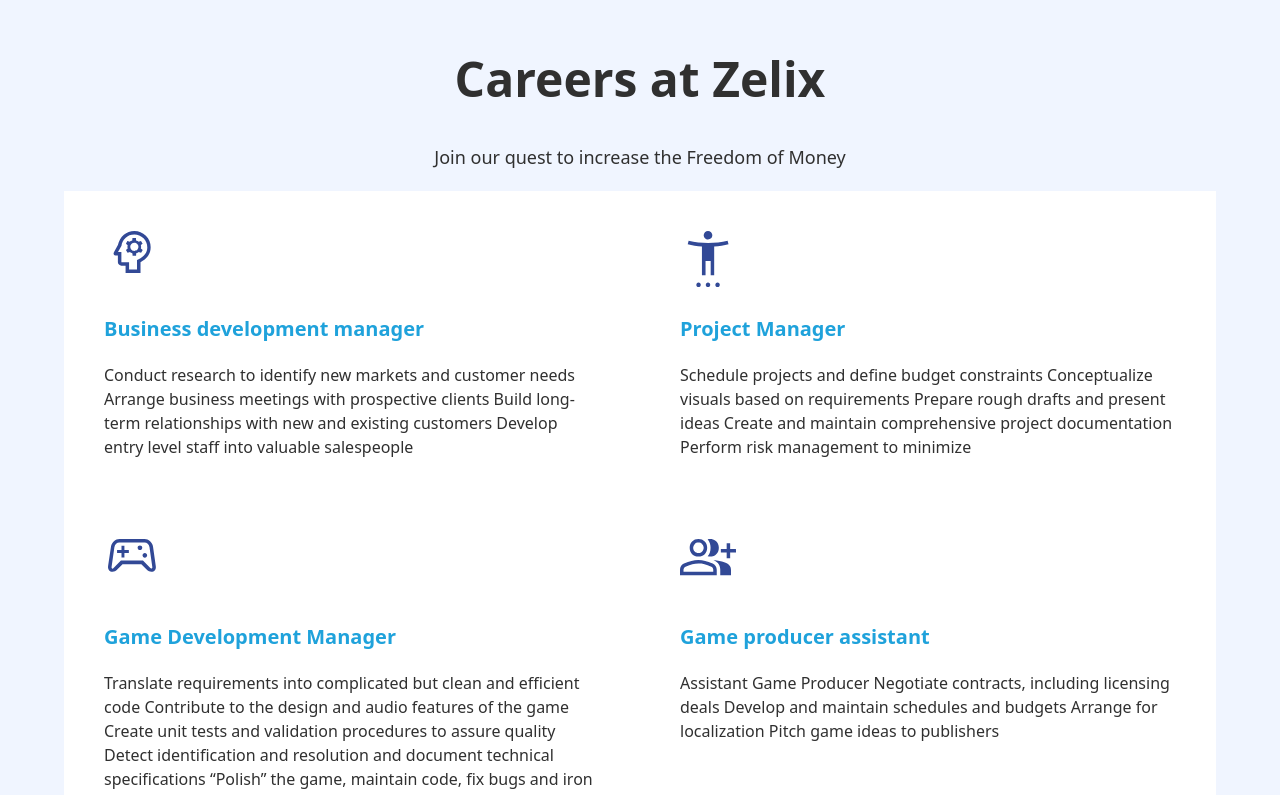
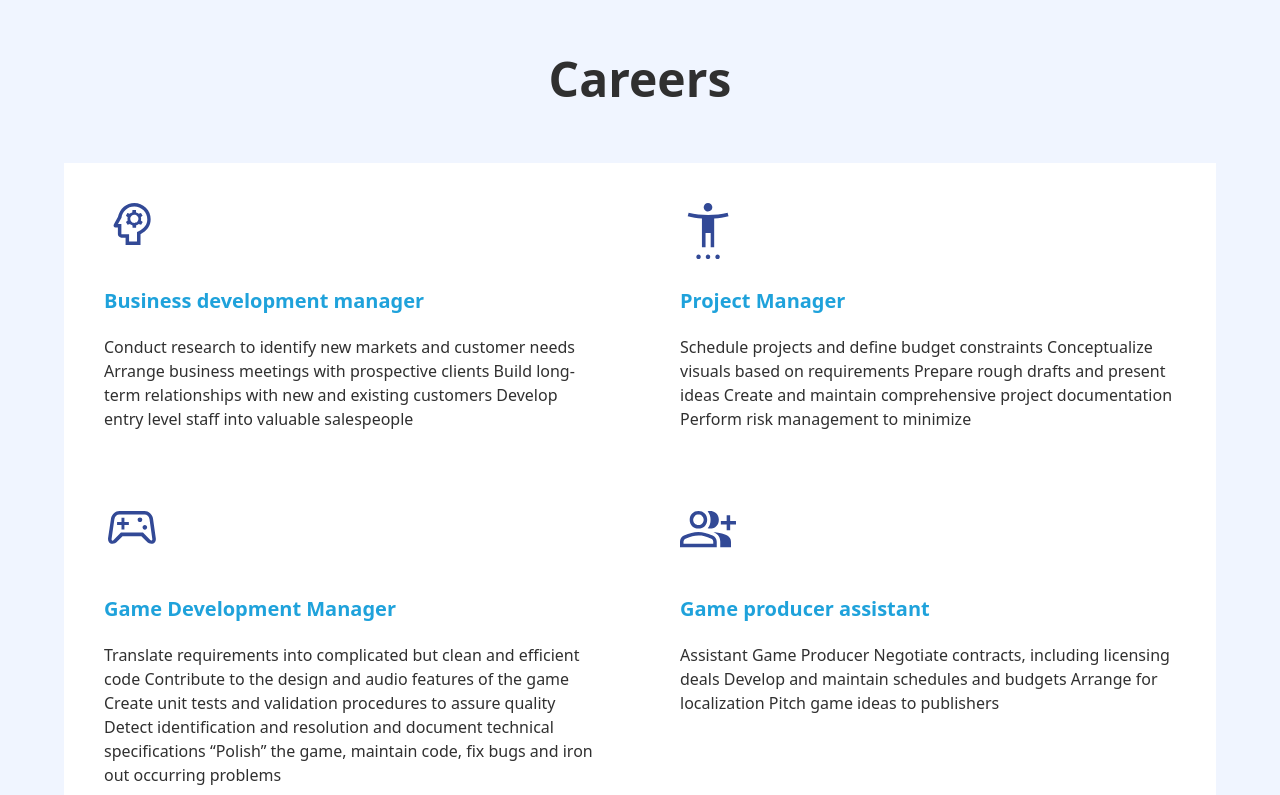
Before and after one commit to zelix-io/web, a Next.js app: page / in a window 1280 px wide. Shown: the part 7853-8648 px from the top of the page. Built offline with nearby package versions, Linux system fonts and the light colour scheme.

Commit message:
Update Career.tsx

```diff
--- a/src/components/main/Career.tsx
+++ b/src/components/main/Career.tsx
@@ -60,10 +60,10 @@
     <div className="hero min-h-screen bg-base-200 py-20" id="career">
       <div className="hero-content text-center flex-col p-1">
         <div className="max-w-6xl">
-          <h1 className="text-5xl font-bold py-10">Careers at Zelix</h1>
-          <p className="text-lg">
+          <h1 className="text-5xl font-bold py-10">Careers</h1>
+          {/* <p className="text-lg">
             Join our quest to increase the Freedom of Money
-          </p>
+          </p> */}
           <div className="mt-5">
             <div className="grid grid-cols-1 md:grid-cols-2">
               {careerInfos.map((item, i) => (
```
